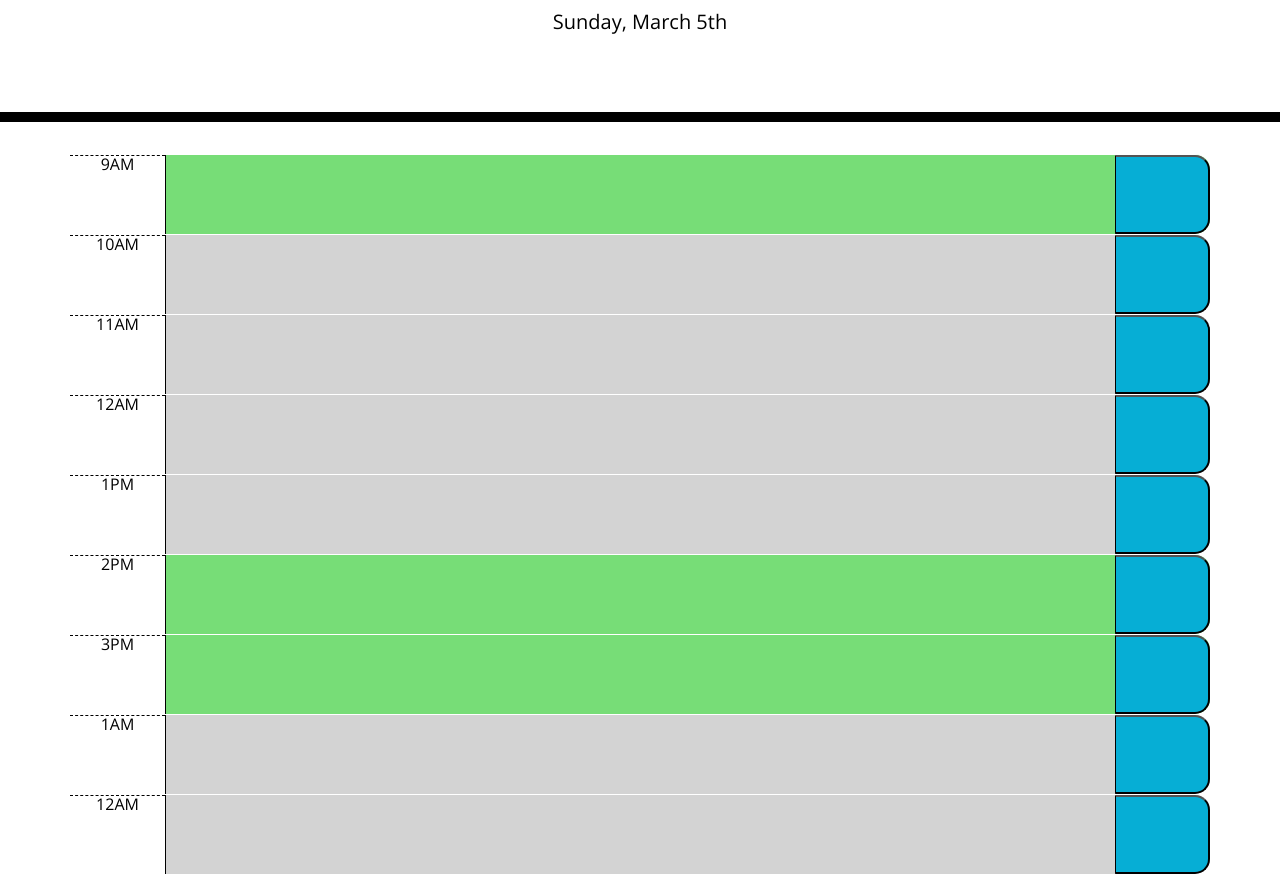
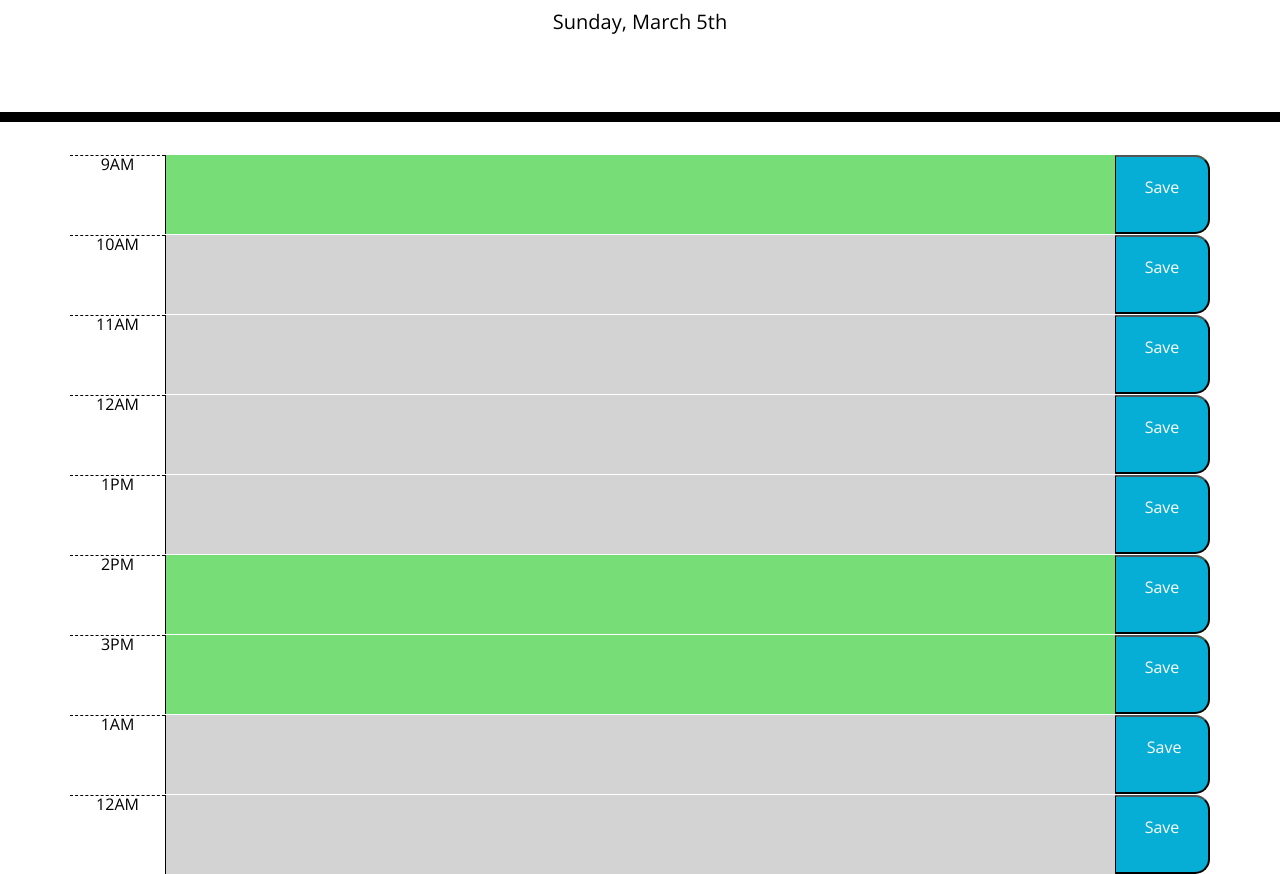
Before and after one commit to PuspitaGoswami/daily_work_planner, a plain HTML site: page index.html in a window 1280 px wide. Shown: the part 182-1056 px from the top of the page. Drawn offline with nearby package versions, Linux system fonts and the light colour scheme.

Commit message:
Save description and retrieve from local storage

```diff
--- a/assets/script.js
+++ b/assets/script.js
@@ -20,11 +20,20 @@ $(document).ready(function () {
     } else {
       timeBlocks[i].classList.add("future");
     }
+      // Retrieve saved event data for this timeblock
+      var savedData = localStorage.getItem("timeBlock" + i);
+      if (savedData) {
+        $(timeBlocks[i]).find(".description").val(savedData);
+      }
   }
   //Save button Clicked
   var submit = $(".saveBtn");
-  submit.on("click", () => {
-    var description = $(".description").val();
-    localStorage.setItem("description", JSON.stringify(description));
+  submit.on("click", function() {
+    // Get the index of the time block
+    var index = $(this).closest(".time-block").index();
+    // Get the description from the input field
+    var description = $(this).siblings(".description").val();
+    // Save the description in local storage
+    localStorage.setItem("timeBlock" + index, description);
   });
 });
--- a/index.html
+++ b/index.html
@@ -34,63 +34,63 @@
       <span class="hour col-1">9AM</span>
       <textarea class="description col-10">
         </textarea>
-      <button class="saveBtn saveBtn i:hover col-1">
+      <button class="saveBtn saveBtn i:hover col-1">Save
       </button>
     </div>
     <div class="time-block row ">
       <span class="hour col-1">10AM</span>
       <textarea class="description col-10">
         </textarea>
-      <button class="saveBtn saveBtn i:hover col-1">
+      <button class="saveBtn saveBtn i:hover col-1">Save
       </button>
     </div>
     <div class="time-block row ">
       <span class="hour col-1">11AM</span>
       <textarea class="description col-10">
         </textarea>
-      <button class="saveBtn saveBtn i:hover col-1">
+      <button class="saveBtn saveBtn i:hover col-1">Save
       </button>
     </div>
     <div class="time-block row ">
       <span class="hour col-1">12AM</span>
       <textarea class="description col-10">
         </textarea>
-      <button class="saveBtn saveBtn i:hover col-1">
+      <button class="saveBtn saveBtn i:hover col-1">Save
       </button>
     </div>
     <div class="time-block row ">
       <span class="hour col-1">1PM</span>
       <textarea class="description col-10">
         </textarea>
-      <button class="saveBtn saveBtn i:hover col-1">
+      <button class="saveBtn saveBtn i:hover col-1">Save
       </button>
     </div>
     <div class="time-block row ">
       <span class="hour col-1">2PM</span>
       <textarea class="description col-10">
         </textarea>
-      <button class="saveBtn saveBtn i:hover col-1">
+      <button class="saveBtn saveBtn i:hover col-1">Save
       </button>
     </div>
     <div class="time-block row ">
       <span class="hour col-1">3PM</span>
       <textarea class="description col-10">
         </textarea>
-      <button class="saveBtn saveBtn i:hover col-1">
+      <button class="saveBtn saveBtn i:hover col-1">Save
       </button>
     </div>
     <div class="time-block row ">
       <span class="hour col-1">1AM</span>
       <textarea class="description col-10">
         </textarea>
-      <button class="saveBtn saveBtn i:hover col-1">
+      <button class="saveBtn saveBtn i:hover col-1"> Save
       </button>
     </div>
     <div class="time-block row ">
       <span class="hour col-1">12AM</span>
-      <textarea class="description col-10">
+      <textarea id="12" class="description col-10">
         </textarea>
-      <button class="saveBtn saveBtn i:hover col-1">
+      <button class="saveBtn saveBtn i:hover col-1">Save
       </button>
     </div>
   </div>
```
